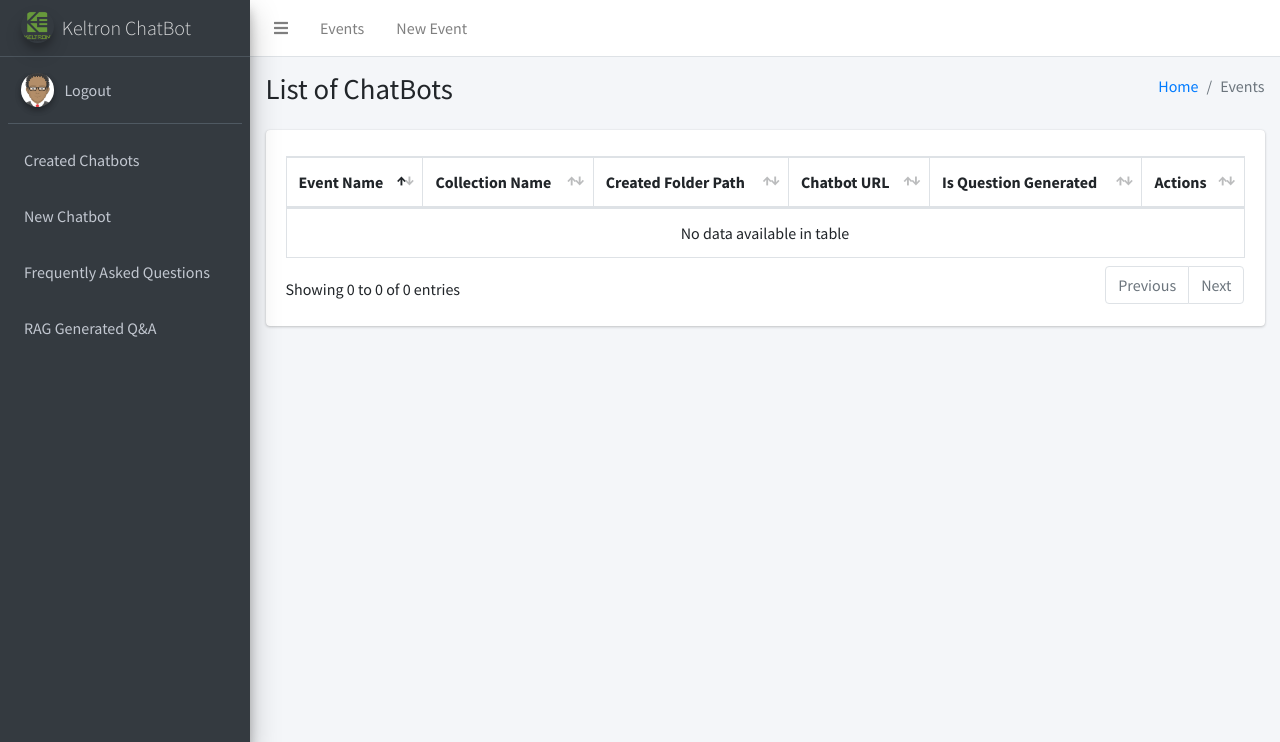
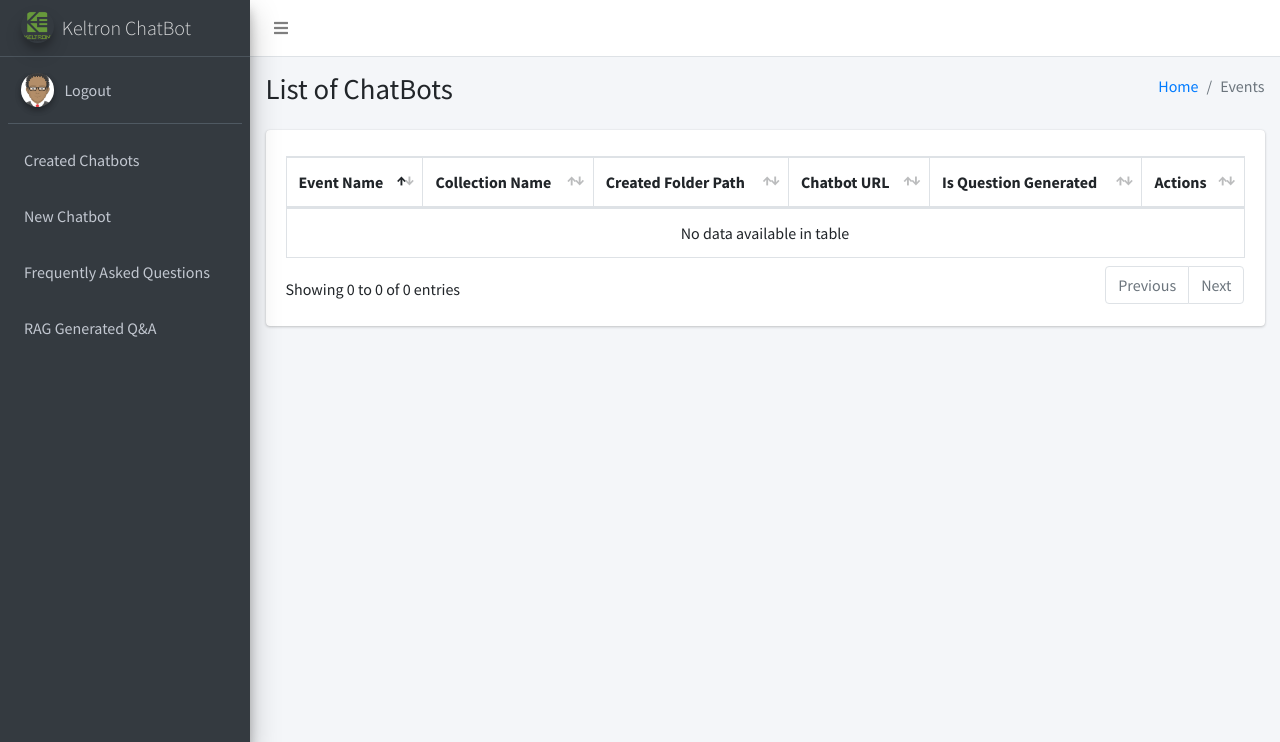
Before and after one commit to Krishnapiya/Llama_chatBot, a Flask app: page /list in a window 1280 px wide. Shown: the top 742 px of the page. Run offline with Flask 3, Linux system fonts and the light colour scheme; data that the repository does not hold is empty; style sheets or scripts are compiled from the project's sources; some libraries are stand-ins or nearby versions.

Commit message:
Update navigation.html

```diff
--- a/templates/includes/navigation.html
+++ b/templates/includes/navigation.html
@@ -5,12 +5,7 @@
       <li class="nav-item">
         <a class="nav-link" data-widget="pushmenu" href="#" role="button"><i class="fas fa-bars"></i></a>
       </li>
-      <li class="nav-item d-none d-sm-inline-block">
-        <a href="/list" class="nav-link">Events</a>
-      </li>
-      <li class="nav-item d-none d-sm-inline-block">
-        <a href="/event" class="nav-link">New Event</a>
-      </li>
+
 
     </ul>
 
```
